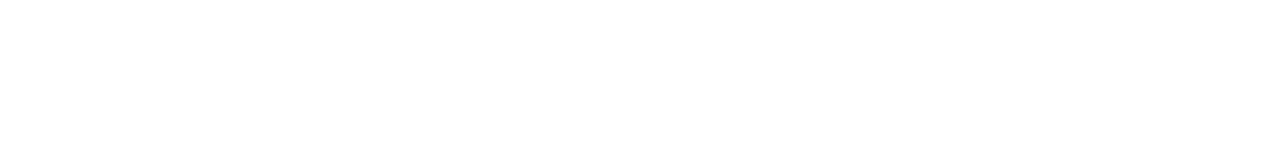
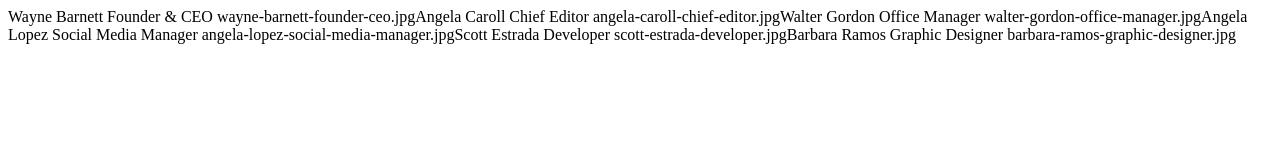
Before and after one commit to diegoferrari129/js-our-team, a plain HTML site: page index.html in a window 1280 px wide. Drawn offline with Linux system fonts and the light colour scheme.

Commit message:
[UPD] created template literal to show staff objcets

```diff
--- a/index.html
+++ b/index.html
@@ -6,6 +6,8 @@
     <title>Document</title>
 </head>
 <body>
+    <div id="display-info"></div>
+
     <script src="./js/script.js"></script>
 </body>
 </html>
--- a/js/script.js
+++ b/js/script.js
@@ -36,4 +36,6 @@ let staff = [
     for (let key in staff) {
         // mostro in console le informazioni di ogni membro del team
         console.log(staff[key]);
+        // template literal per mostrare le informazioni di ogni membro del team
+        document.getElementById('display-info').innerText += `${staff[key].nome} ${staff[key].ruolo} ${staff[key].foto}`;
     }
```
